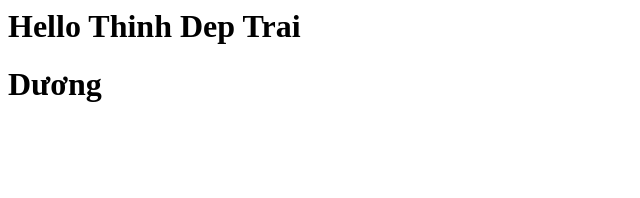
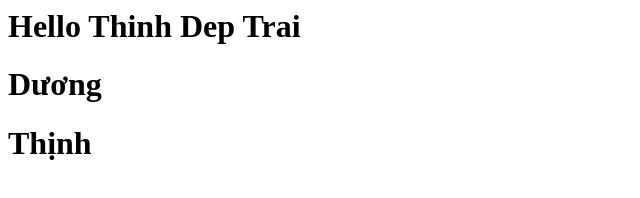
Before and after one commit to thinhhoainam/git-tutorial, a plain HTML site: page index.html in a window 1280 px wide. Shown: the whole page, without its empty margins (0-640 px from the left). Drawn offline with Linux system fonts and the light colour scheme.

Commit message:
Add Thinh

```diff
--- a/index.html
+++ b/index.html
@@ -2,5 +2,6 @@
 <body>
     <h1>Hello Thinh Dep Trai</h1>
     <h1>Dương</h1>
+    <h1>Thịnh</h1>
 </body>
 </html></html>
```
